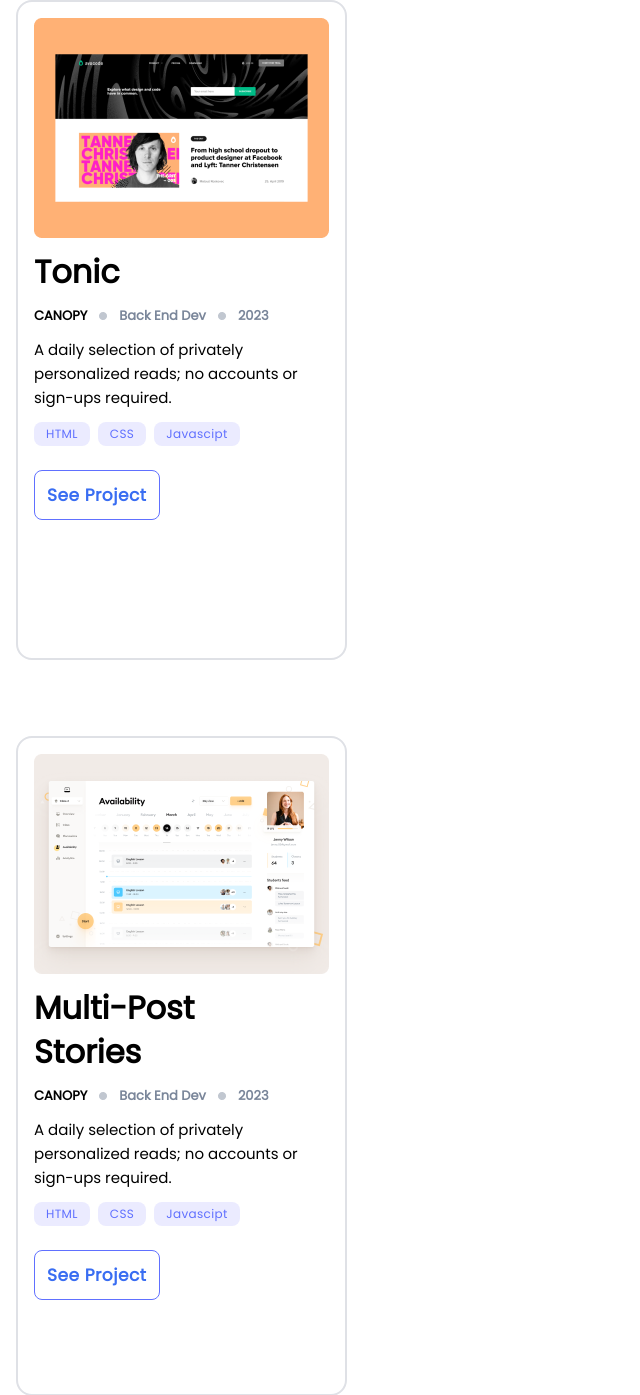
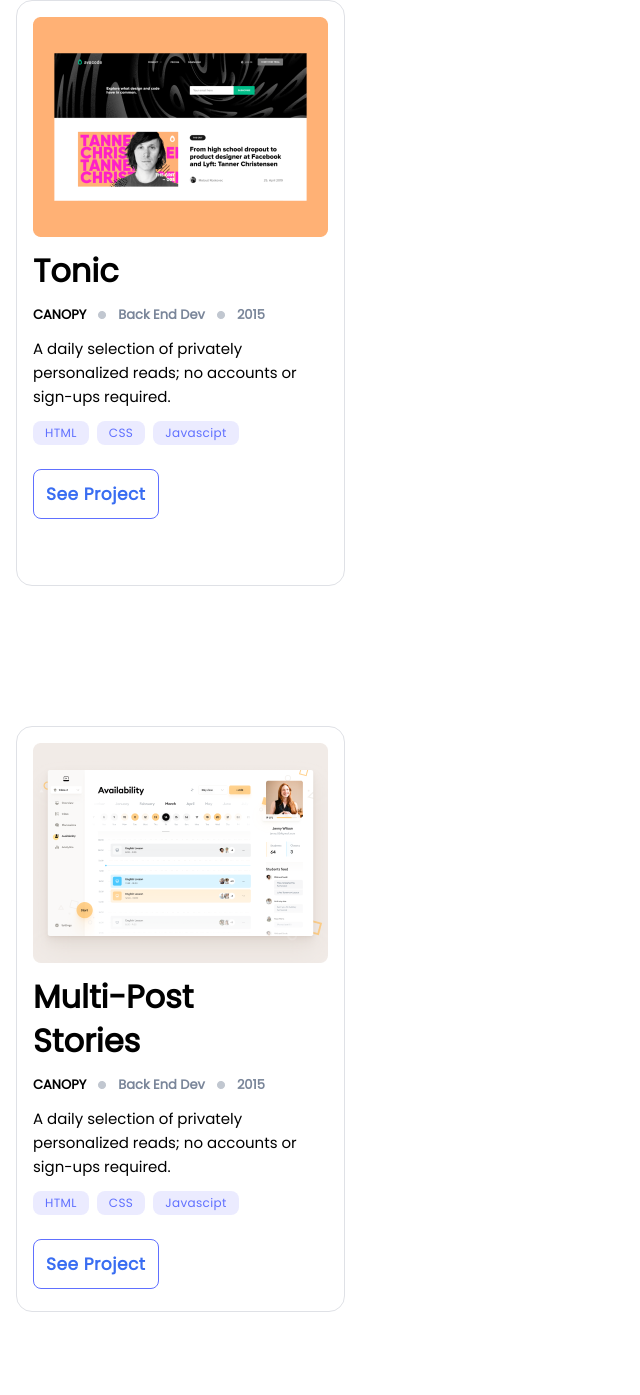
Before and after one commit to https-Haider/Portfolio, a website: page index.html in a window 1280 px wide. Shown: the part 736-2131 px from the top of the page, without its empty margins (0-640 px from the left). Drawn offline with Linux system fonts and the light colour scheme.

Commit message:
Minor Setting Of Borders And Radius

```diff
--- a/index.html
+++ b/index.html
@@ -36,7 +36,7 @@
                         <img src="Counter.png" alt="circle">
                         <li class="light-text">Back End Dev</li>
                         <img src="Counter.png" alt="circle">
-                        <li class="light-text">2023</li>
+                        <li class="light-text">2015</li>
                     </ul>
                         <p class="description" >A daily selection of privately personalized reads; no accounts or sign-ups required.</p>
                         <ul class="pro-lang">
@@ -60,7 +60,7 @@
                         <img src="Counter.png" alt="">
                         <li class="light-text">Back End Dev</li>
                         <img src="Counter.png" alt="">
-                        <li class="light-text">2023</li>
+                        <li class="light-text">2015</li>
                     </ul>
                         <p class="description" >A daily selection of privately personalized reads; no accounts or sign-ups required.</p>
                         <ul class="pro-lang">
@@ -82,7 +82,7 @@
                         <img src="Counter.png" alt="circle">
                         <li class="light-text">Back End Dev</li>
                         <img src="Counter.png" alt="circle">
-                        <li class="light-text">2023</li>
+                        <li class="light-text">2015</li>
                     </ul>
                         <p class="description" >A daily selection of privately personalized reads; no accounts or sign-ups required.</p>
                         <ul class="pro-lang">
@@ -106,7 +106,7 @@
                         <img src="Counter.png" alt="">
                         <li class="light-text">Back End Dev</li>
                         <img src="Counter.png" alt="">
-                        <li class="light-text">2023</li>
+                        <li class="light-text">2015</li>
                     </ul>
                         <p class="description" >A daily selection of privately personalized reads; no accounts or sign-ups required.</p>
                         <ul class="pro-lang">
--- a/style.css
+++ b/style.css
@@ -93,7 +93,7 @@
 .work-section {
   display: grid;
   grid-template-rows: repeat(4, 720px);
-  gap: 16px;
+  gap: 6px;
   border: 2px;
   padding: 16px;
   width: 327px;
@@ -104,9 +104,11 @@
   flex-direction: column;
   gap: 12px;
   padding: 16px;
-  border: 2px solid #dfe1e6;
+  border: 1px solid #dfe1e6;
   margin-top: 60px;
   border-radius: 16px;
+  align-items: center;
+  height: 552px;
 }
 
 .project-title {
```
